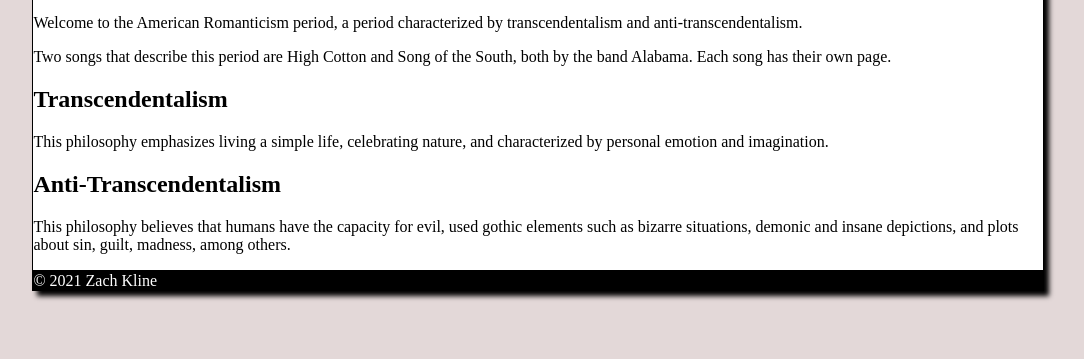
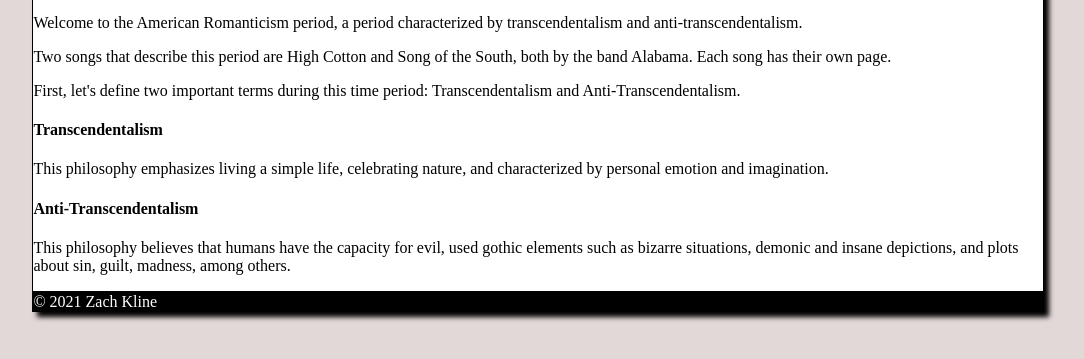
Before and after one commit to AmericanRomanticism/AmericanRomanticism.github.io, a plain HTML site: page index.html in a window 1280 px wide. Shown: the part 111-470 px from the top of the page, without its empty margins (102-1186 px from the left). Drawn offline with Linux system fonts and the light colour scheme.

Commit message:
Update index.html

```diff
--- a/index.html
+++ b/index.html
@@ -14,9 +14,10 @@
         <a href="https://AmericanRomanticism.github.io/HighCotton.html">High Cotton</a>
         <p>Welcome to the American Romanticism period, a period characterized by transcendentalism and anti-transcendentalism.</p>
         <p>Two songs that describe this period are High Cotton and Song of the South, both by the band Alabama. Each song has their own page.</p>
-        <h2>Transcendentalism</h2>
+        <p>First, let's define two important terms during this time period: Transcendentalism and Anti-Transcendentalism.</p>
+        <h4>Transcendentalism</h4>
         <p>This philosophy emphasizes living a simple life, celebrating nature, and characterized by personal emotion and imagination.</p>
-        <h2>Anti-Transcendentalism</h2>
+        <h4>Anti-Transcendentalism</h4>
         <p>This philosophy believes that humans have the capacity for evil, used gothic elements such as bizarre situations, demonic and insane depictions, and plots about sin, guilt, madness, among others.</p>
       </div>
       <footer> &copy; 2021 Zach Kline </footer>
```
